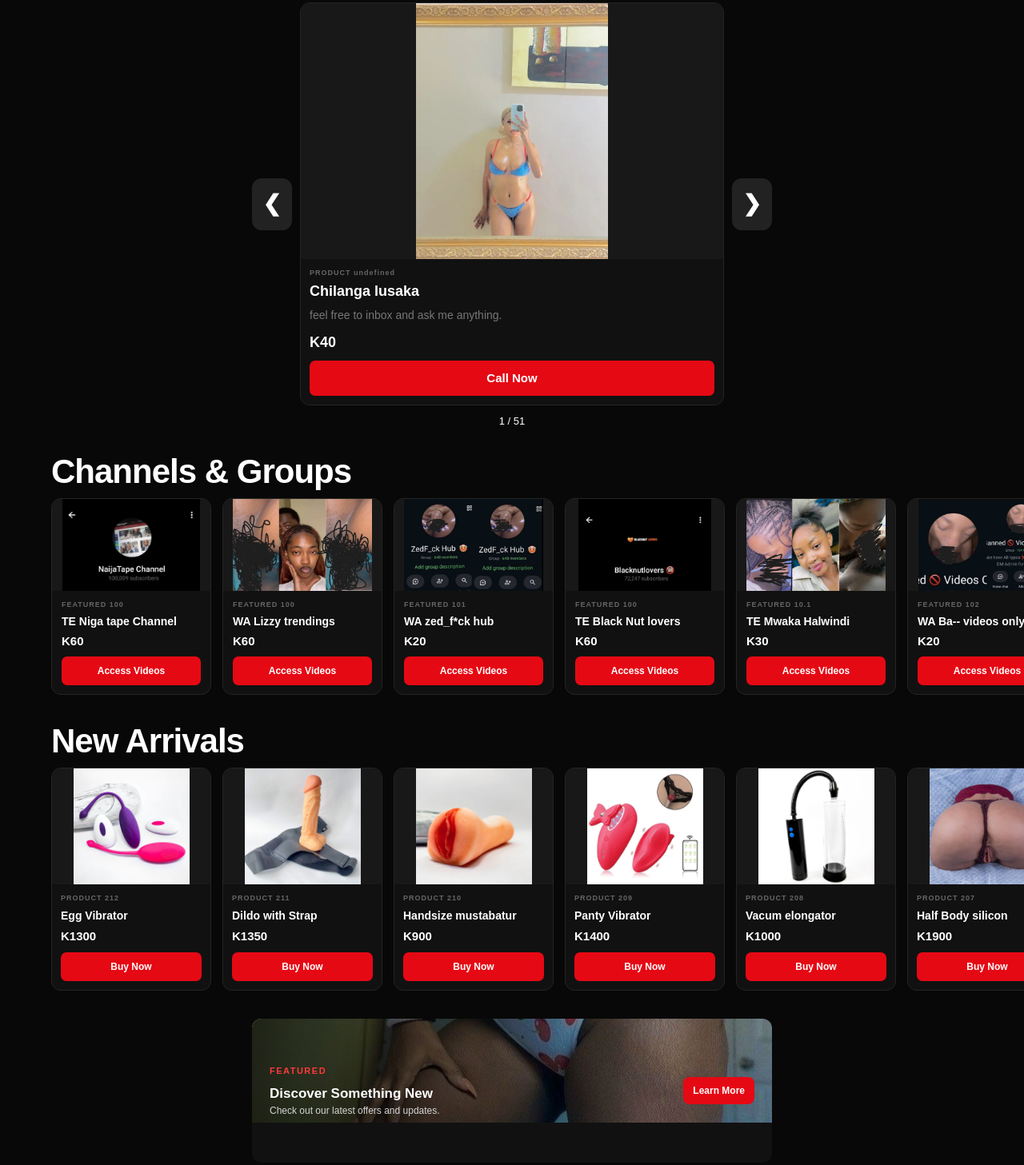
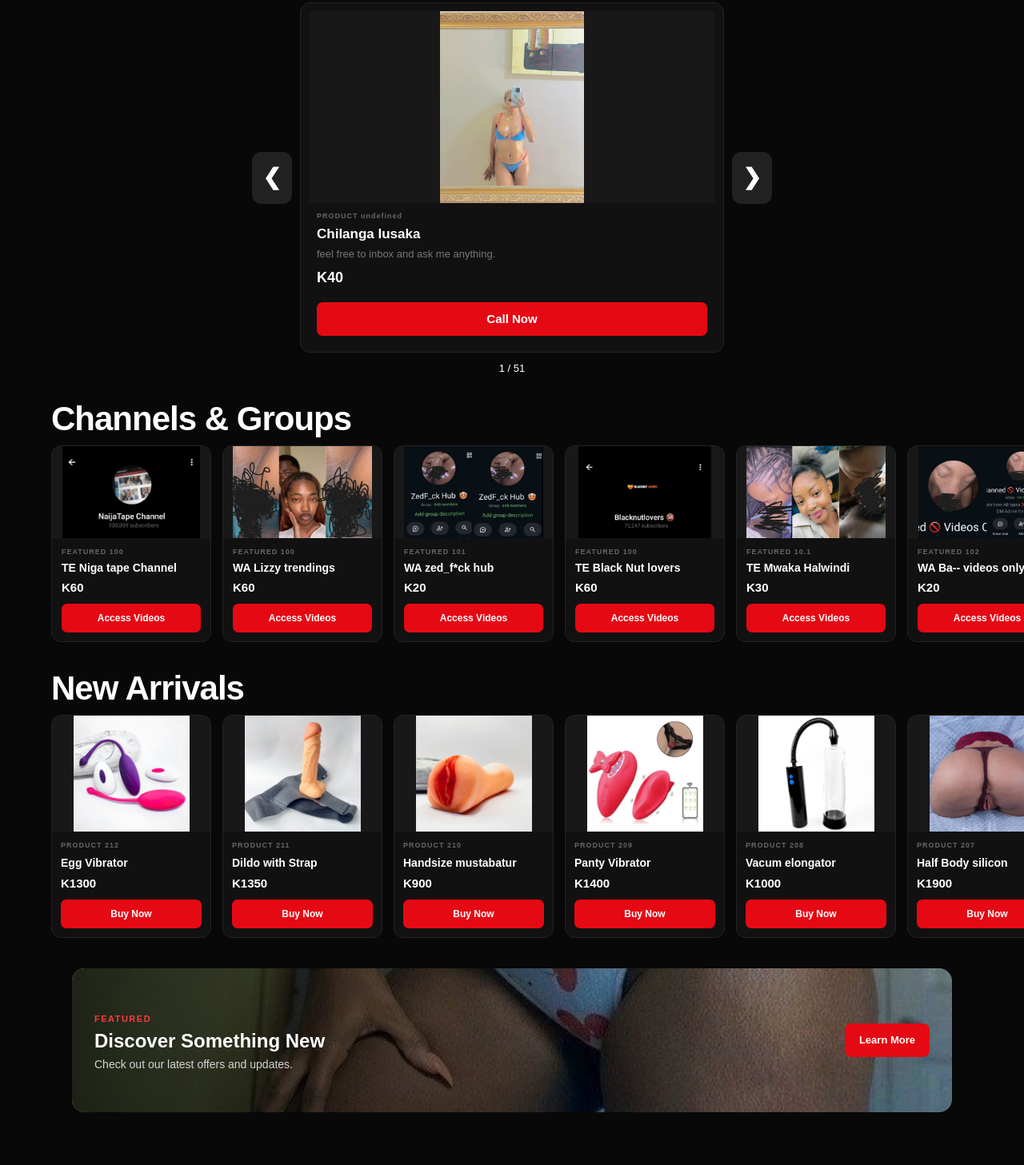
Before and after one commit to emk-Mine/my-first-website, a plain HTML site: page index.html in a window 1280 px wide. Shown: the part 72-1529 px from the top of the page at 80% size. After the commit the page ends 1487 px from the top, so only its background shows below. Drawn offline with Linux system fonts and the light colour scheme; no server answers.

Commit message:
Fix website cards

```diff
--- a/style.css
+++ b/style.css
@@ -2020,64 +2020,57 @@ a {
     font-weight: 600;
     padding: 11px 16px;
 }
-/* COMPACT ADS BANNER */
-.marketing-banner {
+/* COMPACT MAIN PRODUCT CARD */
+.main-product-display .product-card {
     padding: 10px;
-    margin: 15px auto;
-    max-width: 650px;
     border-radius: 12px;
-    overflow: hidden;
-}
-
-/* ADS IMAGE */
-.marketing-banner-image {
-    height: 130px;
-    overflow: hidden;
-}
-
-.marketing-banner-image img {
+}
+
+/* SMALLER PRODUCT IMAGE */
+.main-product-display .product-image-container {
+    height: 240px;
+}
+
+.main-product-display .product-image {
     width: 100%;
     height: 100%;
-    object-fit: cover;
-}
-
-/* ADS TEXT AREA */
-.marketing-banner-content {
-    padding: 10px 12px;
-    gap: 8px;
-}
-
-/* ADS TITLE */
-.marketing-banner-text h2 {
+    object-fit: contain;
+}
+
+/* REDUCE TEXT SPACING */
+.main-product-display .product-info {
+    padding: 10px;
+}
+
+.main-product-display .product-name {
     font-size: 17px;
-    margin: 4px 0;
-}
-
-/* ADS DESCRIPTION */
-.marketing-banner-text p {
-    font-size: 12px;
+    margin-bottom: 5px;
+}
+
+.main-product-display .product-description {
+    font-size: 13px;
     line-height: 1.4;
-    margin: 4px 0;
-}
-
-/* LEARN MORE BUTTON */
-.marketing-learn-button {
-    font-size: 12px;
-    padding: 8px 12px;
+    margin-bottom: 7px;
+}
+
+.main-product-display .product-price {
+    font-size: 18px;
+    margin-bottom: 8px;
+}
+
+/* COMPACT BUTTON */
+.main-product-display .product-button {
+    font-size: 15px;
+    padding: 10px 14px;
 }
 
 /* MOBILE */
 @media (max-width: 600px) {
-    .marketing-banner {
+    .main-product-display .product-image-container {
+        height: 200px;
+    }
+
+    .main-product-display .product-info {
         padding: 8px;
-        margin: 12px auto;
-    }
-
-    .marketing-banner-image {
-        height: 110px;
-    }
-
-    .marketing-banner-content {
-        padding: 8px;
-    }
-}
+    }
+}
```
